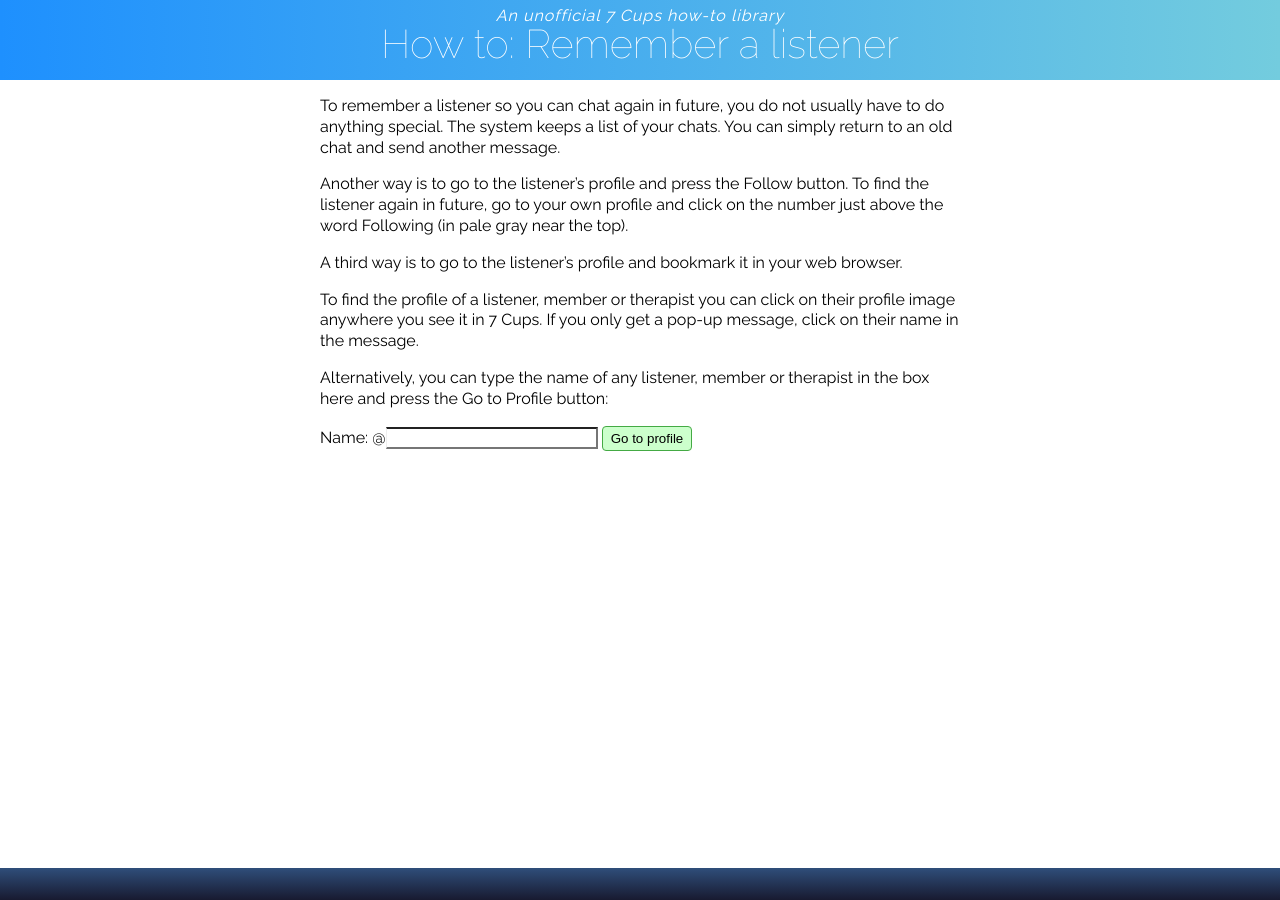
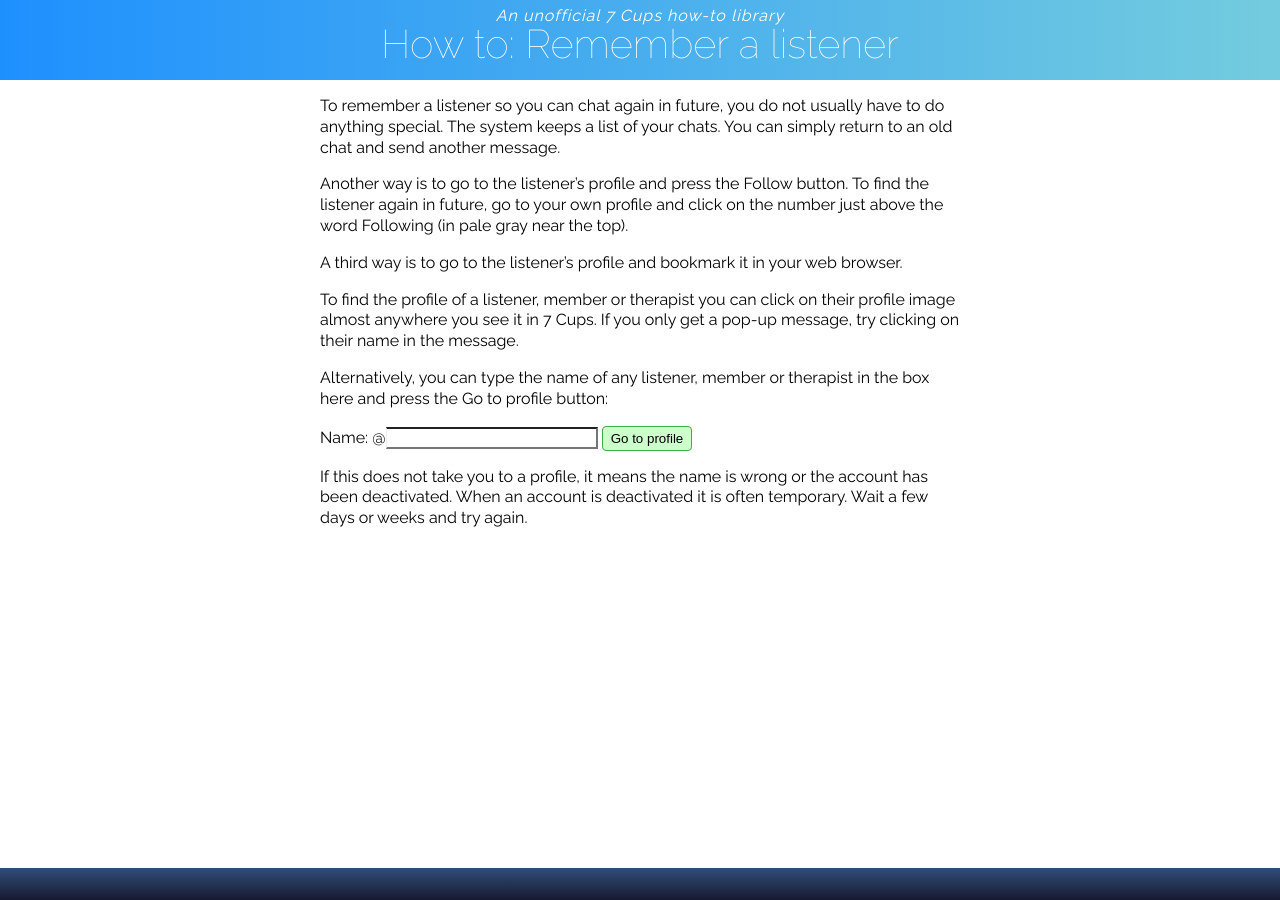
Before and after one commit to RarelyCharlie/rarelycharlie.github.io, a Jekyll site: the page built from howto/save-listener.md, in a window 1280 px wide and 900 px high. Built offline with Jekyll 4.4.1, drawn with Linux system fonts in a browser that asks for light colours.

Commit message:
add more explanation

```diff
--- a/howto/save-listener.md
+++ b/howto/save-listener.md
@@ -13,10 +13,14 @@ word Following (in pale gray near the top).
 A third way is to go to the listener's profile and bookmark it in your web browser.
 
 To find the profile of a listener, member or therapist you can click on their profile
-image anywhere you see it in 7 Cups. If you only get a pop-up message, click on their
-name in the message.
+image almost anywhere you see it in 7 Cups. If you only get a pop-up message, try clicking
+on their name in the message.
 
 Alternatively, you can type the name of any listener, member or therapist in the box
-here and press the Go to Profile button:
+here and press the Go to profile button:
 
 {% include profile-form.html %}
+
+If this does not take you to a profile, it means the name is wrong or the account has
+been deactivated. When an account is deactivated it is often temporary. Wait a few days
+or weeks and try again.
```
